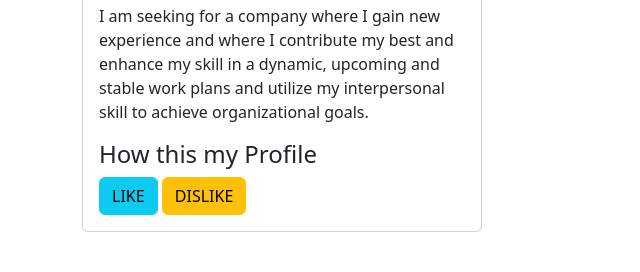
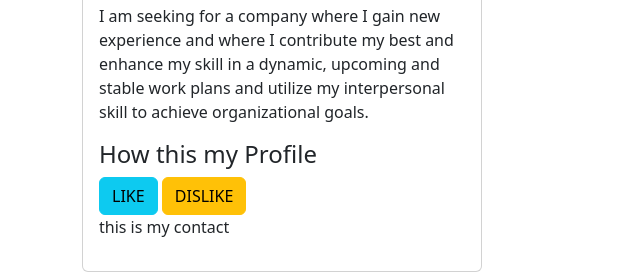
Before and after one commit to Vats4u2u/Priyanshukumar, a plain HTML site: page index.html in a window 1280 px wide. Shown: the part 638-910 px from the top of the page, without its empty margins (0-640 px from the left). Before the commit the page ends 870 px from the top, so only its background shows below. Drawn offline with nearby package versions, Linux system fonts and the light colour scheme.

Commit message:
Update index.html

```diff
--- a/index.html
+++ b/index.html
@@ -23,6 +23,7 @@
              <h4>How this my Profile</h4>
         <a href="#" class="btn btn-info">LIKE</a>
         <a href="#" class="btn btn-warning">DISLIKE</a>
+        <p> this is my contact</p>
     </div>
 </div>
     </div>
```
